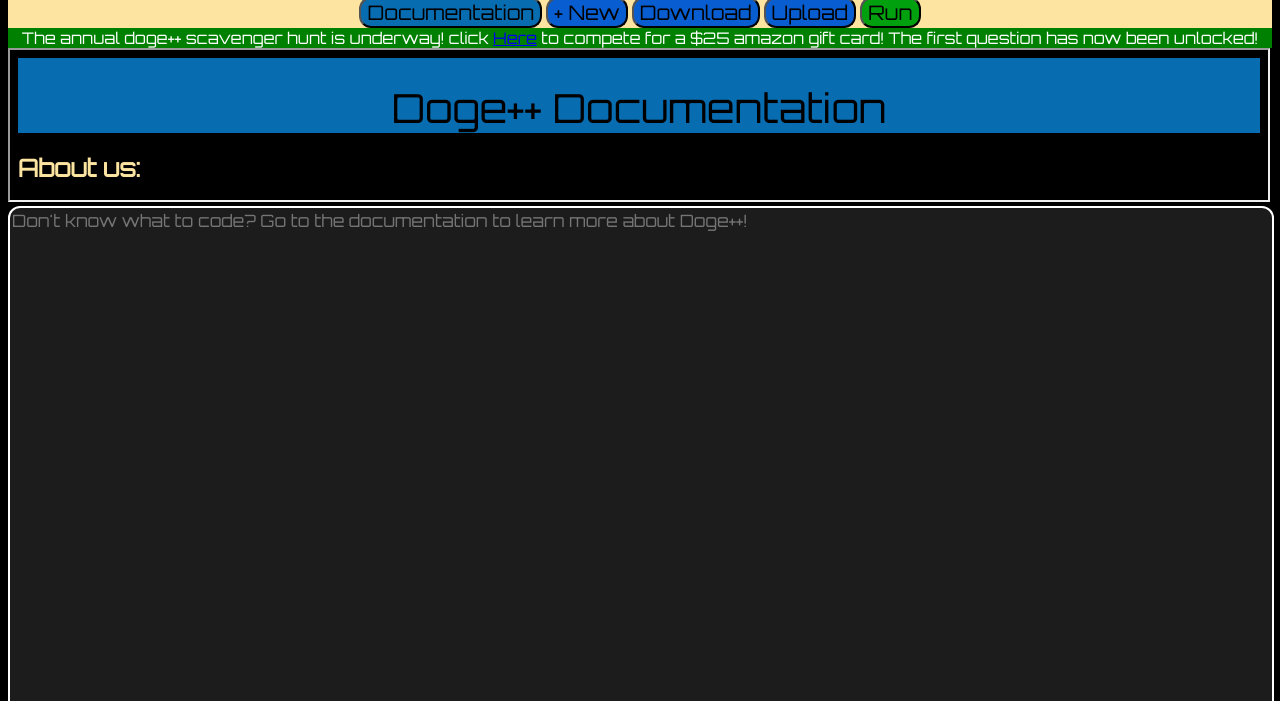
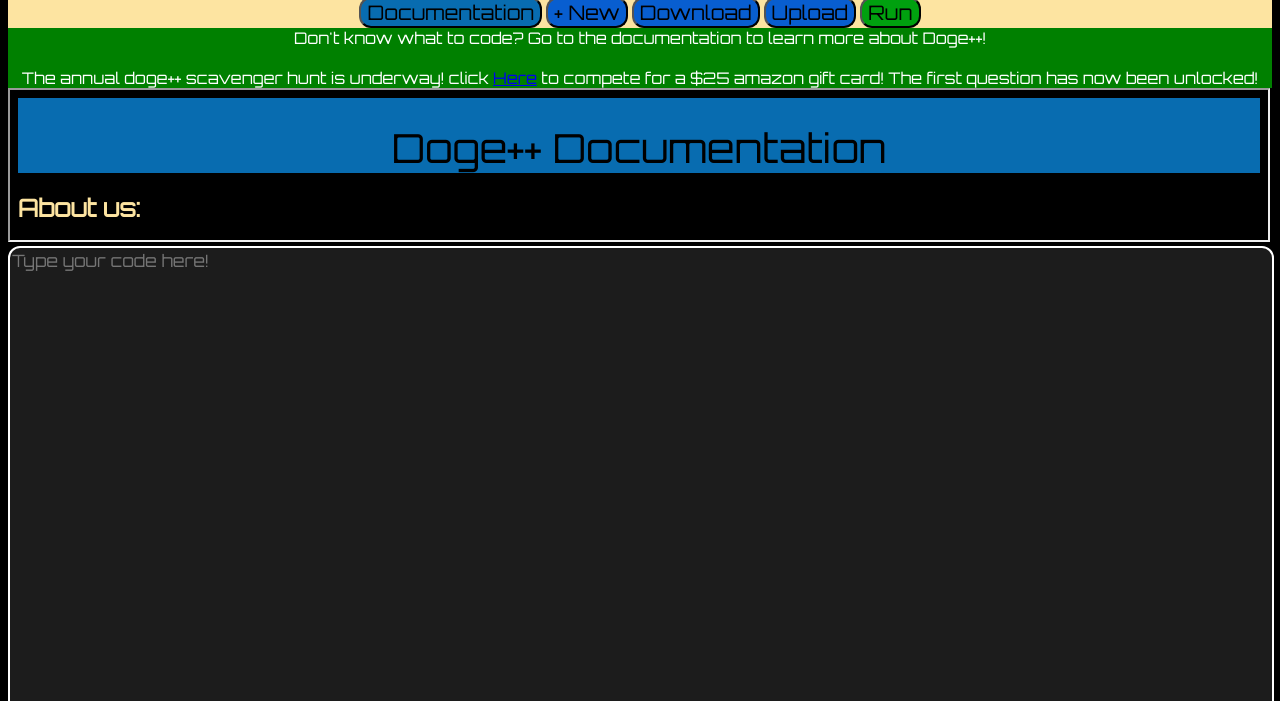
Before and after one commit to Kaiden-Timm/DogePlusPlusLang, a plain HTML site: page index.html in a window 1280 px wide. Shown: the part 99-800 px from the top of the page. Drawn offline with Linux system fonts and the light colour scheme; a script that the page names is missing.

Commit message:
Update index.html

```diff
--- a/index.html
+++ b/index.html
@@ -16,12 +16,12 @@
         <button type="button" class="runButton" style="font-size : 20px;" onclick="runFunc();">Run</button>
       </div>
     </div>
-    <div class="Banner">The annual doge++ scavenger hunt is underway! click <a href="https://forms.gle/aKNTMsP6NVKnDmSVA">Here</a> to compete for a $25 amazon gift card! The first question has now been unlocked!</div>
+    <div class="Banner">Don't know what to code? Go to the documentation to learn more about Doge++!<br></br>The annual doge++ scavenger hunt is underway! click <a href="https://forms.gle/aKNTMsP6NVKnDmSVA">Here</a> to compete for a $25 amazon gift card! The first question has now been unlocked!</div>
     <div name="wrapDiv" id="wrapDiv">
 	    <script async src="https://pagead2.googlesyndication.com/pagead/js/adsbygoogle.js?client=ca-pub-8388651882972647"
      crossorigin="anonymous"></script>
       <iframe src="documentation.html" class=windowFrame></iframe>
-        <textarea id="editArea" name="editArea" class = "editArea" rows = "25" style = "font-size: 17px;border: 2px solid white;" placeholder="Don't know what to code? Go to the documentation to learn more about Doge++!" onkeypress="onKeyDown();"></textarea>
+        <textarea id="editArea" name="editArea" class = "editArea" rows = "25" style = "font-size: 17px;border: 2px solid white;" placeholder="Type your code here!" onkeypress="onKeyDown();"></textarea>
       <textarea id="runArea" name="runArea" class="runFrame" rows="10" cols="25" style="font-size: 17px;" placeholder="When you run your code the result will be down here!" readonly></textarea>
     </div>
 	  <!-- Global site tag (gtag.js) - Google Analytics -->
```
